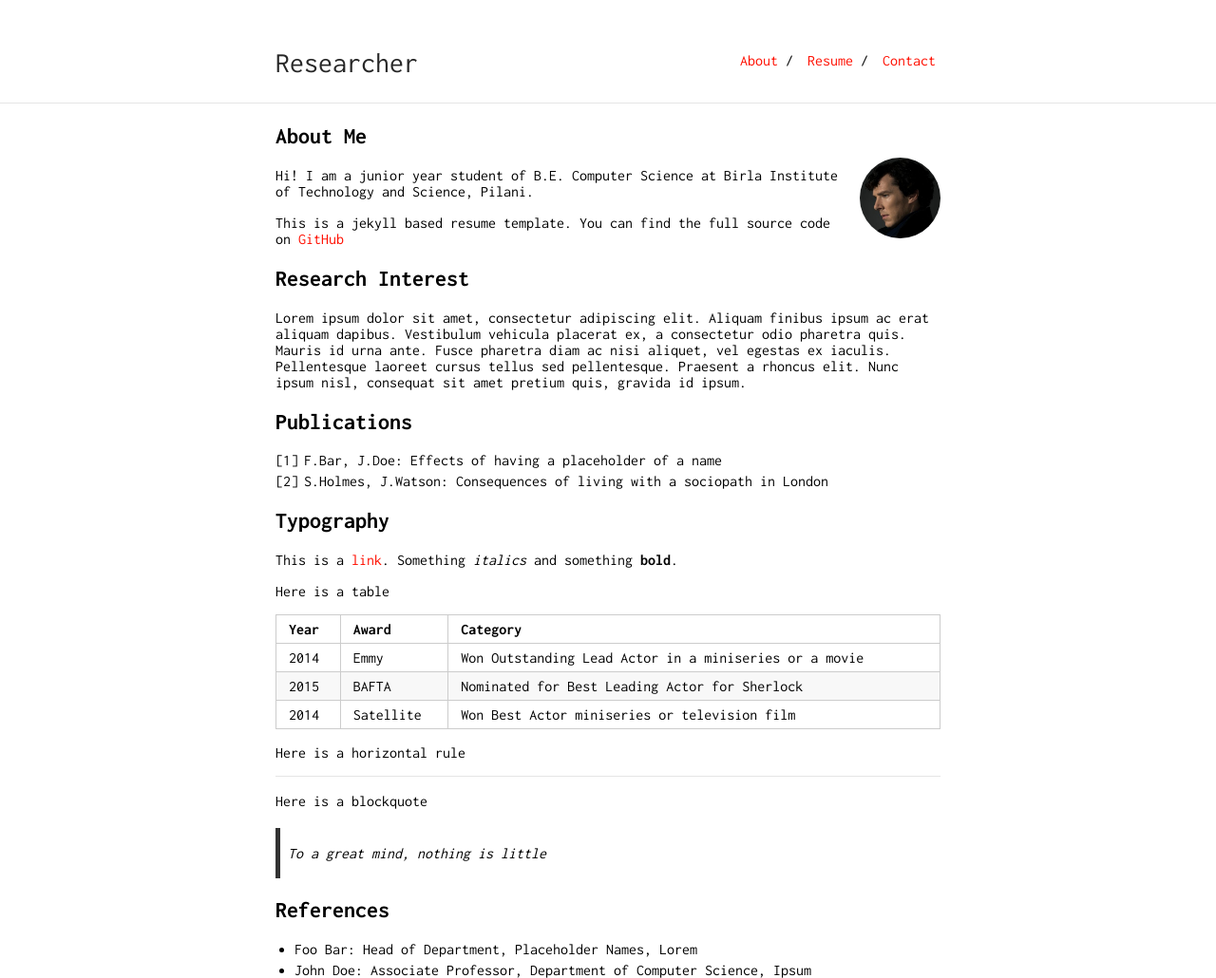
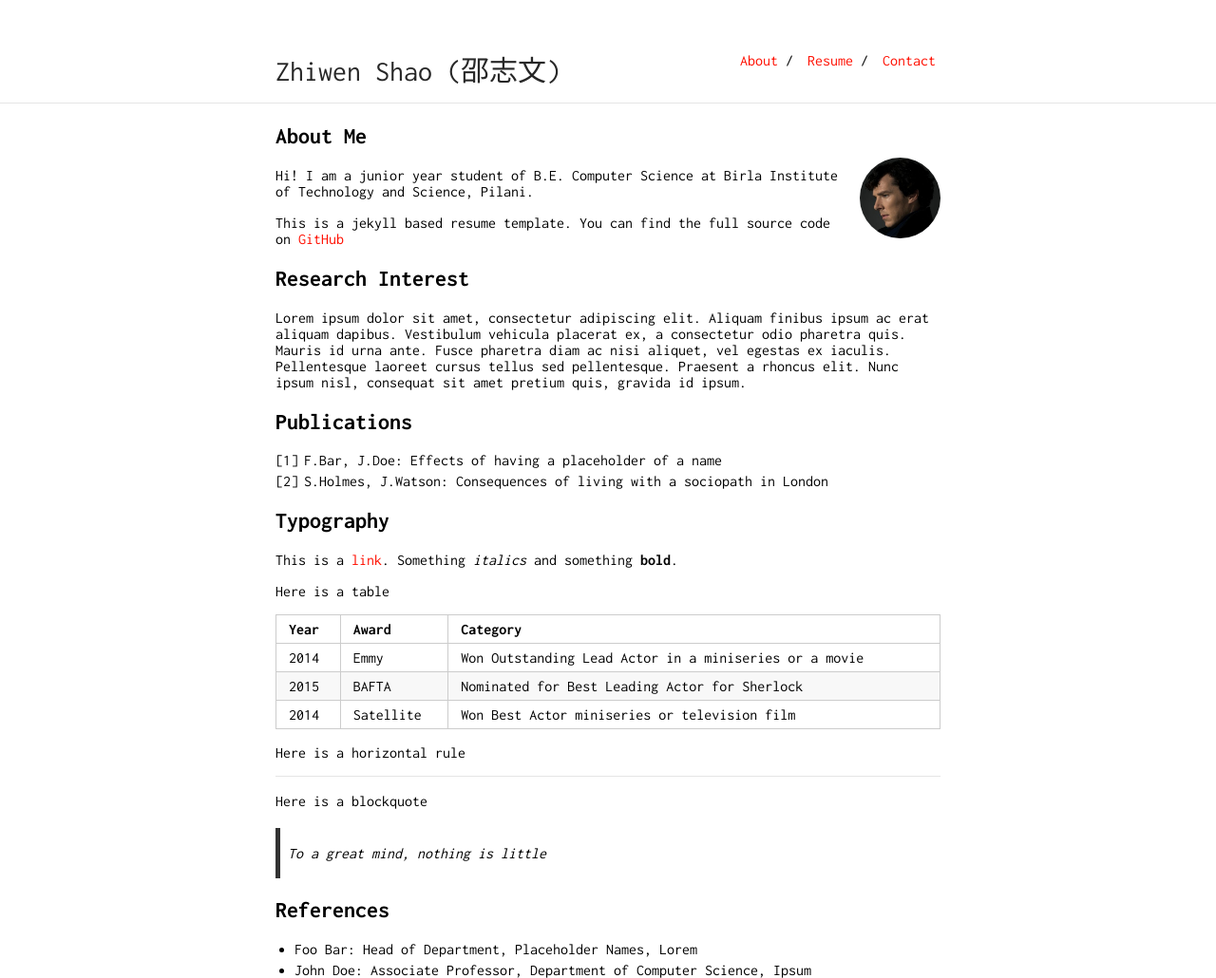
Before and after one commit to ZhiwenShao/ZhiwenShao_v1.github.io, a Jekyll site: the page built from index.md, in a window 1280 px wide. Shown: the whole page at 95% size. Built offline with Jekyll 4.4.1, drawn with Linux system fonts in a browser that asks for light colours; our own code applies the rules of GitHub Pages for plain Markdown files.

Commit message:
Update _config.yml

```diff
--- a/_config.yml
+++ b/_config.yml
@@ -1,4 +1,4 @@
-title: Researcher
+title: Zhiwen Shao (邵志文)
 url: "https://ankitsultana.com"
 baseurl: "/researcher"
 
```
